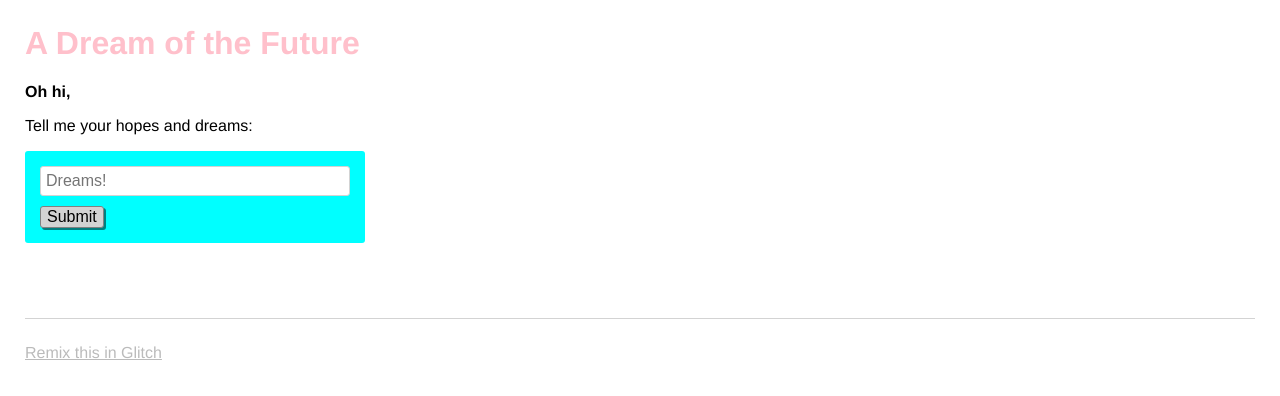
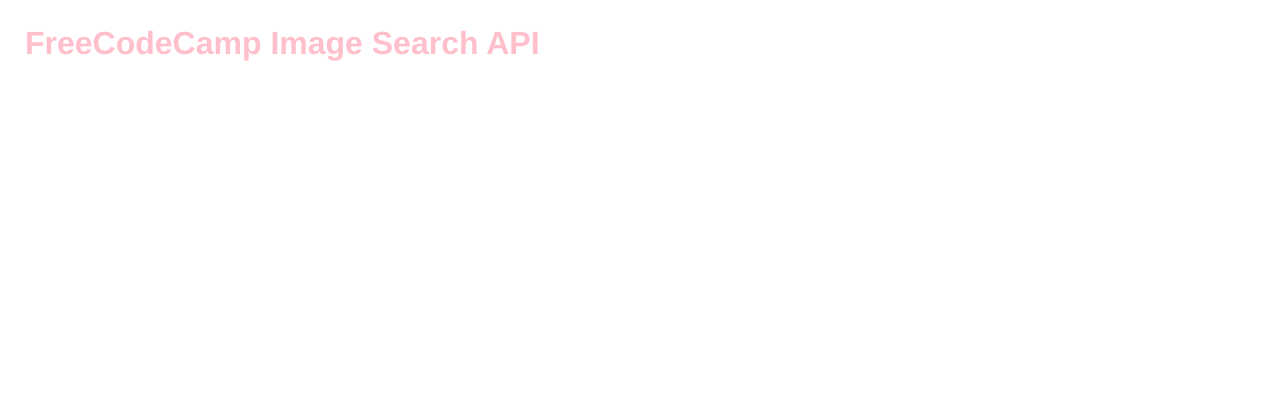
Before and after one commit to codenostic/fcc-imagesearch, a website: page views/index.html in a window 1280 px wide. Drawn offline with nearby package versions, Linux system fonts and the light colour scheme.

Commit message:
modified

```diff
--- a/views/index.html
+++ b/views/index.html
@@ -10,7 +10,7 @@
 <!DOCTYPE html>
 <html>
   <head>
-    <title>Welcome to Glitch!</title>
+    <title>FCC Image Search API</title>
     <meta name="description" content="A cool thing made with Glitch">
     <link id="favicon" rel="icon" href="https://glitch.com/edit/favicon-app.ico" type="image/x-icon">
     <meta charset="utf-8">
@@ -21,34 +21,13 @@
   <body>
     <header>
       <h1>
-        A Dream of the Future
+        FreeCodeCamp Image Search API
       </h1>
     </header>
 
     <main>
-      <p class="bold">Oh hi,</p>
-      <p>Tell me your hopes and dreams:</p>
-      <form>
-        <input type="text" maxlength="100" placeholder="Dreams!">
-        <button type="submit">Submit</button>
-      </form>
-      <section class="dreams">
-        <ul id="dreams">
-        </ul>
-      </section>
+
     </main>
-
-    <footer>
-      <a href="https://glitch.com">
-        Remix this in Glitch
-      </a>
-    </footer>
-
-    <!-- Your web-app is https, so your scripts need to be too -->
-    <script src="https://code.jquery.com/jquery-2.2.1.min.js"
-            integrity="sha256-gvQgAFzTH6trSrAWoH1iPo9Xc96QxSZ3feW6kem+O00="
-            crossorigin="anonymous"></script>
-    <script src="/client.js"></script>
 
   </body>
 </html>
```
